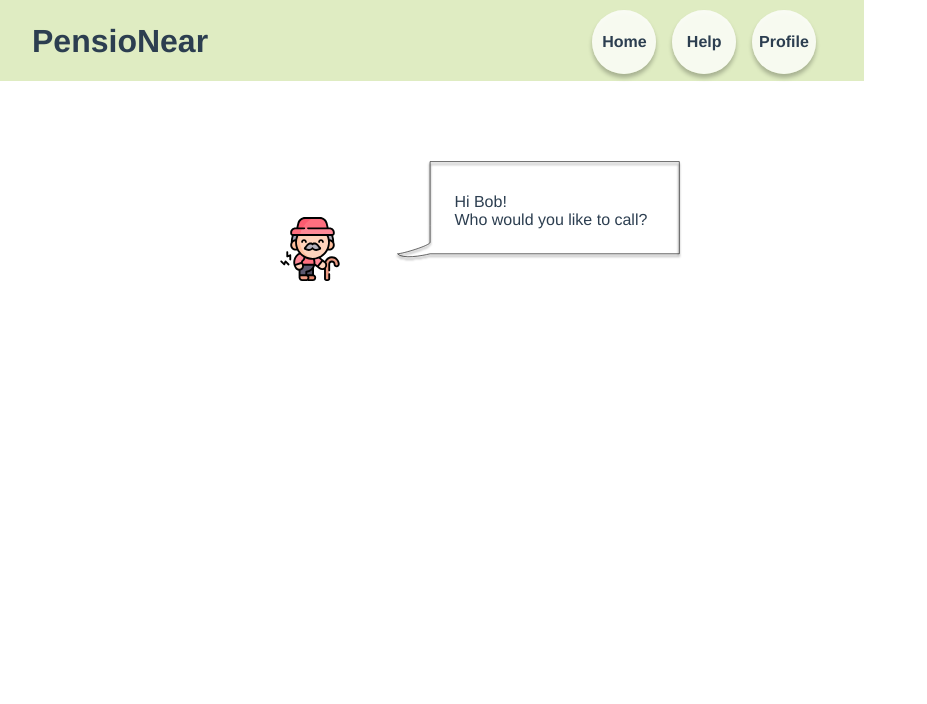
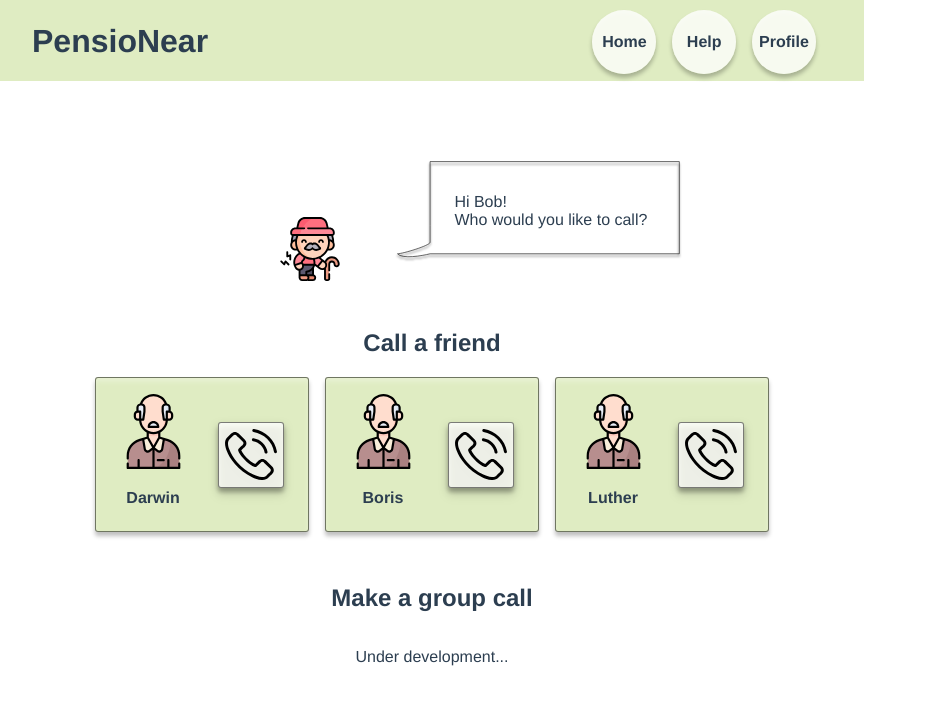
Before and after one commit to Go0dCat/PensioNear-frontend, a Vue app: page /call in a window 1280 px wide. Shown: the top 704 px of the page, without its empty margins (0-927 px from the left). Built offline with nearby package versions, Linux system fonts and the light colour scheme.

Commit message:
added template site for call page

```diff
--- /dev/null
+++ b/src/components/Card_call.vue
@@ -0,0 +1,31 @@
+<template>
+    <div class="card_call wrapper">
+        <div class="btn_square wrapper wrapper_card_call">
+            <div class="wrapper call_friend_about">
+                <!-- TODO bind to data -->
+                <div><img alt="user profile image avatar" src="../assets/old-man.svg" /></div>
+                <div><p>{{friend}}</p></div>
+
+            </div>
+            <div class="wrapper call_qactions">
+               <div class="btn btn_gray btn_icon icon_settings"><img alt="call icon" src="../assets/call.svg" /></div>
+            </div>
+        </div>
+    </div>
+</template>
+<script>
+export default {
+    name: "Card_call",
+    props:{
+        friend: String,
+    },
+    data : function(){
+    return{
+        username: "test",
+    };
+  },
+};
+</script>
+<style lang="scss" scoped>
+
+</style>
--- a/src/components/Card_friend.vue
+++ b/src/components/Card_friend.vue
@@ -23,7 +23,7 @@
     },
     data : function(){
     return{
-        username: "yo",
+        username: "test",
     };
   },
 };
--- a/src/styles/stylesheet.scss
+++ b/src/styles/stylesheet.scss
@@ -129,6 +129,11 @@
   filter: none;
   box-shadow:inset 0 0 4px 4px rgba(0, 0, 0, 0.26);
   background-color: rgba(139, 185, 38, 0.76);
+}
+
+.btn:active {
+  box-shadow:inset 0 0 4px 4px rgba(255, 255, 255, 0.25);
+
 }
 .btn_gray {
   background-color: rgba(255, 255, 255, 0.75);
@@ -319,6 +324,53 @@
   }
 }
 
+.wrapper_call {
+  justify-items: center;
+  .call_friends {
+    grid-template-columns: repeat(3, 1fr);
+    gap:1em;
+
+    .wrapper_card_call {
+      grid-template-columns: repeat(2, 1fr);
+      gap:1em;
+      max-width:200px;
+      padding:.5em 1em;
+      box-shadow: 0px 4px 4px rgba(0, 0, 0, 0.25), inset 0px 4px 4px rgba(255, 255, 255, 0.25);
+
+
+      .call_friend_about {
+          grid-template-columns:1fr;
+          text-align:center;
+
+          img {
+            margin-top:.5em;
+            width: 75px;
+       }
+      }
+      .call_qactions {
+          grid-template-columns:1fr;
+          justify-items: center;
+          align-items:center;
+
+          .btn {
+              border-radius: 3px;
+              margin: 0 .5em;
+              width:4em;
+              height:4em;
+          }
+      }
+    }
+  }
+
+  .call_group {
+    margin-top: 2em;
+    p {
+      text-align: center;
+    }
+  }
+
+
+}
 
 .wrapper {
   display: grid;
@@ -335,11 +387,13 @@
       justify-items: center;
     }
 
+
     .wrapper_card_friend {
       grid-template-columns: 1fr;
       padding:1em 2em;
       max-width:500px;
       gap:1em;
+      box-shadow: 0px 4px 4px rgba(0, 0, 0, 0.25), inset 0px 4px 4px rgba(255, 255, 255, 0.25);
 
 
       .card_friend_about {
--- a/src/views/Call.vue
+++ b/src/views/Call.vue
@@ -1,21 +1,37 @@
 <template>
-  <div class="call">
+  <div class="wrapper call">
    <Assistant :greet="getGreeting()" :msg="getMessage()"/>
+   <h2>Call a friend</h2>
+   <div class="wrapper wrapper_call">
+        <div class="wrapper call_friends">
+          <!--TODO bind to data -->
+          <CardCall v-for="(friend,index) in friends" v-bind:key="index" :friend="friend.username"/>
+        </div>
+        <div class="wrapper call_group">
+          <h2> Make a group call</h2>
+          <p>Under development...</p>
+          <!--TODO combine with search   <Search/>-->
+        </div>
+      </div>
   </div>
 </template>
 
 <script>
 // @ is an alias to /src
 import Assistant from "@/components/Assistant.vue";
+import CardCall from "@/components/Card_call.vue";
 
 export default {
   name: "Call",
   components: {
     Assistant,
+    CardCall
   },
   data : function(){
     return{
       username: "Bob",
+      friends: [
+        {username:"Darwin"}, {username:"Boris"}, {username:"Luther"}],
     };
   },
   methods: {
@@ -31,4 +47,6 @@
 
 <style scoped lang="scss">
 
+
+
 </style>
--- a/src/views/Friends.vue
+++ b/src/views/Friends.vue
@@ -10,6 +10,7 @@
         <div class="wrapper friend_create">
           <h2> Add new friend</h2>
           <div class="btn btn_round btn_gray"> <img alt="add new friend icon" src="../assets/add-friend.svg" /></div>
+          <!--TODO combine with search   <Search/>-->
         </div>
       </div>
   </div>
@@ -19,12 +20,14 @@
 // @ is an alias to /src
 import Assistant from "@/components/Assistant.vue";
 import CardFriend from "@/components/Card_friend.vue";
+//import Search from "@/components/Search.vue";
 
 export default {
   name: "Friends",
   components: {
     Assistant,
-    CardFriend
+    CardFriend,
+
   },
   data : function(){
     return{
--- a/src/views/Profile.vue
+++ b/src/views/Profile.vue
@@ -4,6 +4,7 @@
     <h2>Profile</h2>
     <div class="wrapper wrapper_profile">
       <div class="wrapper">
+        <!--TODO bind username to data-->
         <CardProfile :username="this.username"/>
 
       </div>
```
